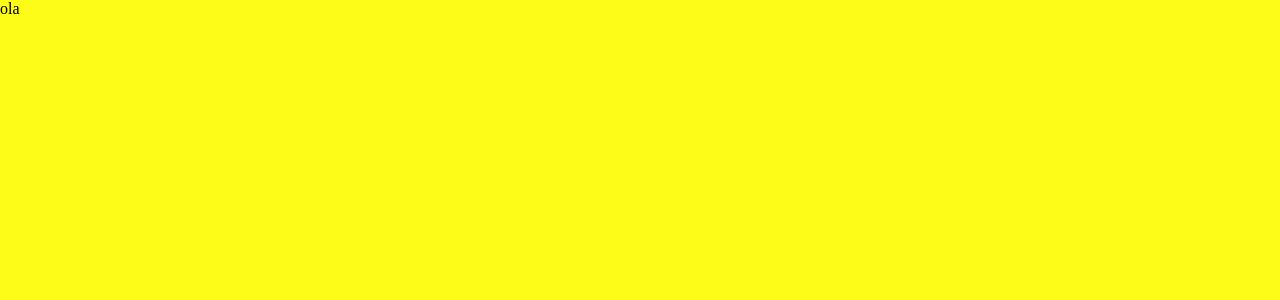
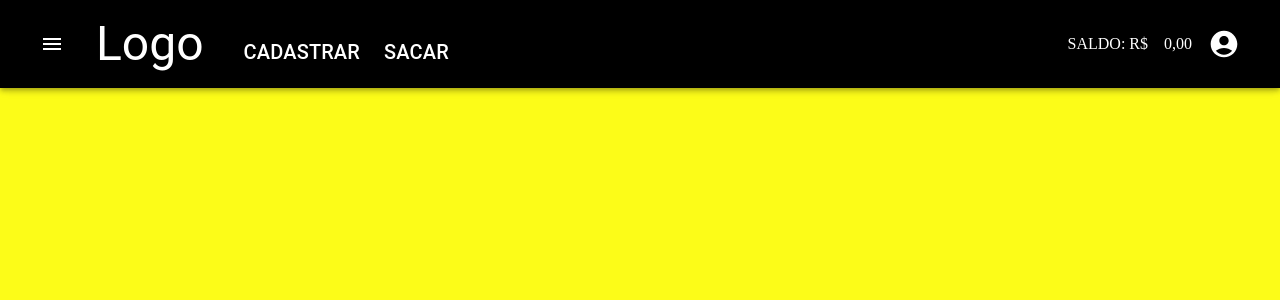
Before and after one commit to sadomoso/EstoqueOnline, a React (Create React App) app: page /Home in a window 1280 px wide. Shown: the top 300 px of the page. Built offline with nearby package versions, Linux system fonts and the light colour scheme.

Commit message:
Page home v1 add appbar

```diff
--- a/package.json
+++ b/package.json
@@ -5,6 +5,7 @@
   "dependencies": {
     "@emotion/react": "^11.11.1",
     "@emotion/styled": "^11.11.0",
+    "@mui/icons-material": "^5.14.7",
     "@mui/material": "^5.14.7",
     "@testing-library/jest-dom": "^5.17.0",
     "@testing-library/react": "^13.4.0",
--- a/src/Paginas/Home.js
+++ b/src/Paginas/Home.js
@@ -1,7 +1,28 @@
-import React from "react"
+import React from "react";
+import { Box, Toolbar, IconButton, AppBar, Typography, Button } from "@mui/material";
+import MenuIcon from "@mui/icons-material/Menu";
+import { AccountCircle } from "@mui/icons-material";
 
 export default function Home() {
     return (
-        <>ola</>
-    )
+        <Box>
+            <AppBar sx={{ backgroundColor: 'black' }}>
+                <Toolbar>
+                    <IconButton size="larger" sx={{ p: 2 }} color="inherit">
+                        <MenuIcon />
+                    </IconButton>
+                    <Typography padding={2} variant='h3' display="inline-flex">Logo</Typography>
+                    <Typography marginTop={2} marginLeft={3} variant='h6' display="inline-flex">CADASTRAR</Typography>
+                    <Typography marginTop={2} marginLeft={3} variant='h6' display="inline-flex">SACAR</Typography>
+
+                    <Box sx={{ flexGrow: 1 }} /> {/* Espaço flexível para empurrar o botão para a direita */}
+                    <Box>
+                        <Typography padding={2} variant='h7' display="inline-flex">SALDO: R$</Typography>
+                        <Typography variant='h7' display="inline-flex">0,00</Typography>
+                    </Box>
+                    <Button color="inherit"><AccountCircle sx={{fontSize:'2rem'}} /></Button>
+                </Toolbar>
+            </AppBar>
+        </Box>
+    );
 }
```
Also changed, not shown: src/Components/Incon.module.js (added, +8 -0 lines), 1 other file (tests, documents, lock files or other folders).
